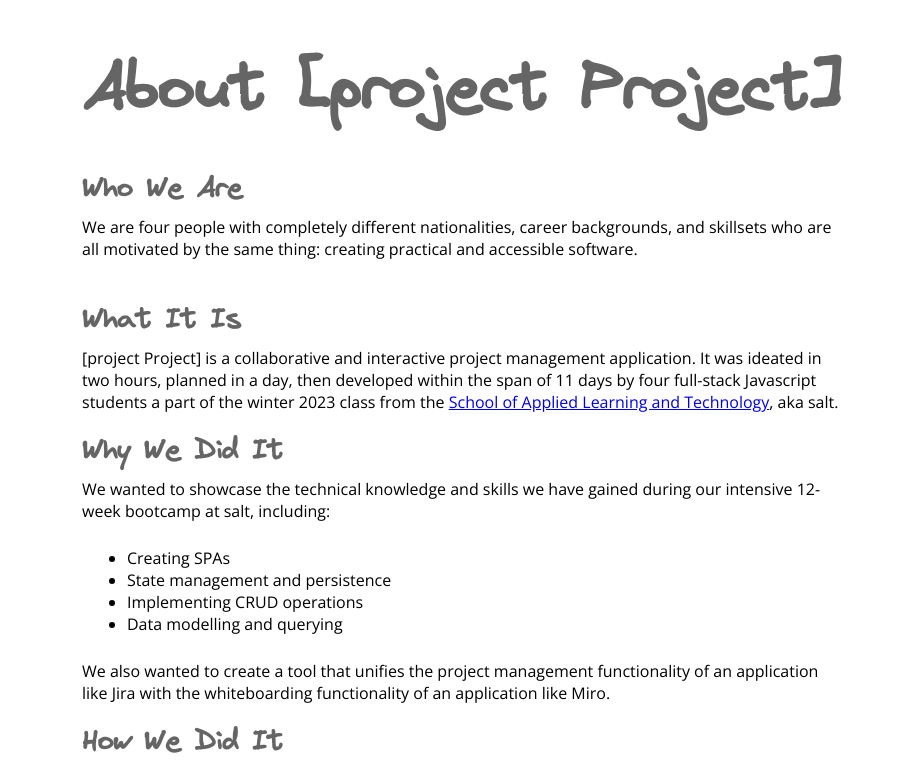
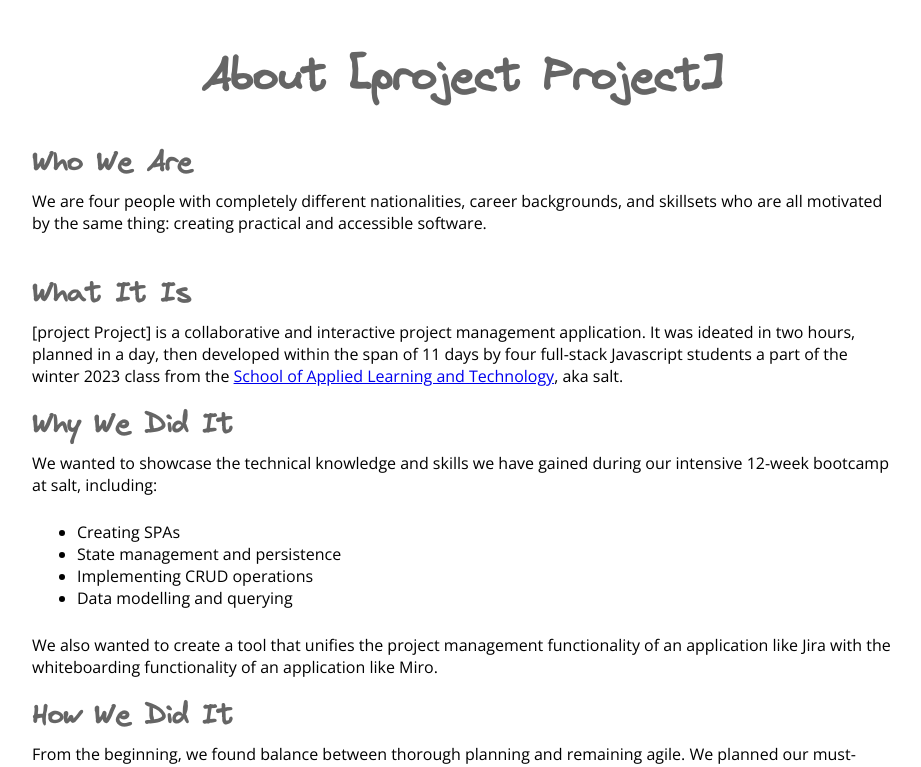
Before and after one commit to SMooreSwe/projectProject, a Next.js app: page /about in a window 1280 px wide. Shown: the top 767 px of the page, without its empty margins (178-1099 px from the left). Built offline with nearby package versions, Linux system fonts and the light colour scheme.

Commit message:
tweaking about page queries with max width

```diff
--- a/app/about/about.css
+++ b/app/about/about.css
@@ -10,7 +10,7 @@
     flex-direction: column;
     justify-content: center;
     align-items: center;
-    margin: 50px 10px;
+    margin: 50px 200px;
 }
 
 .about-page__title {
@@ -41,22 +41,22 @@
    margin: 15px 0;
 }
 
-@media only screen and (min-width: 700px) {
+@media only screen and (max-width: 830px) {
     .about-page__title {
         font-size: 4em;
     }
 
     .main__about-page {
-        margin: 50px 75px;
+        margin: 50px 100px;
     }
   }
 
-@media only screen and (min-width: 575px) {
+@media only screen and (max-width: 575px) {
     .about-page__title {
         font-size: 4em;
     }
 
     .main__about-page {
-        margin: 50px 250px;
+        margin: 50px 50px;
     }
   }
```
